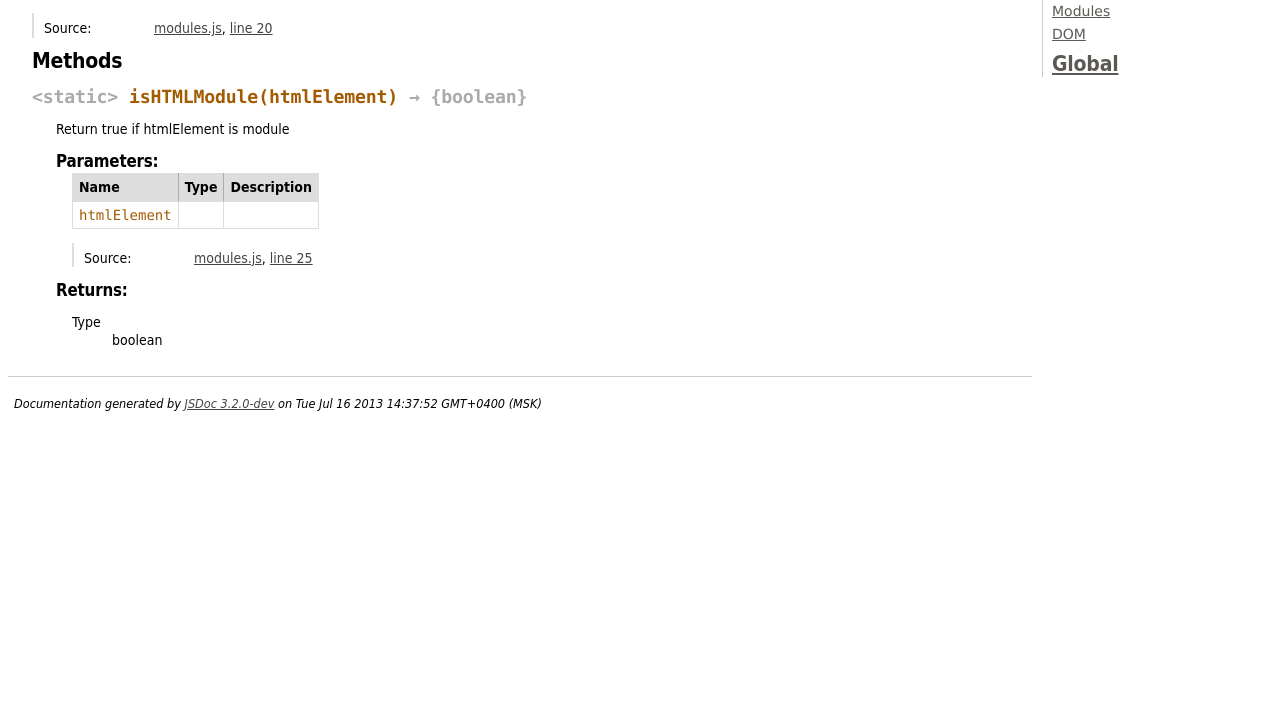
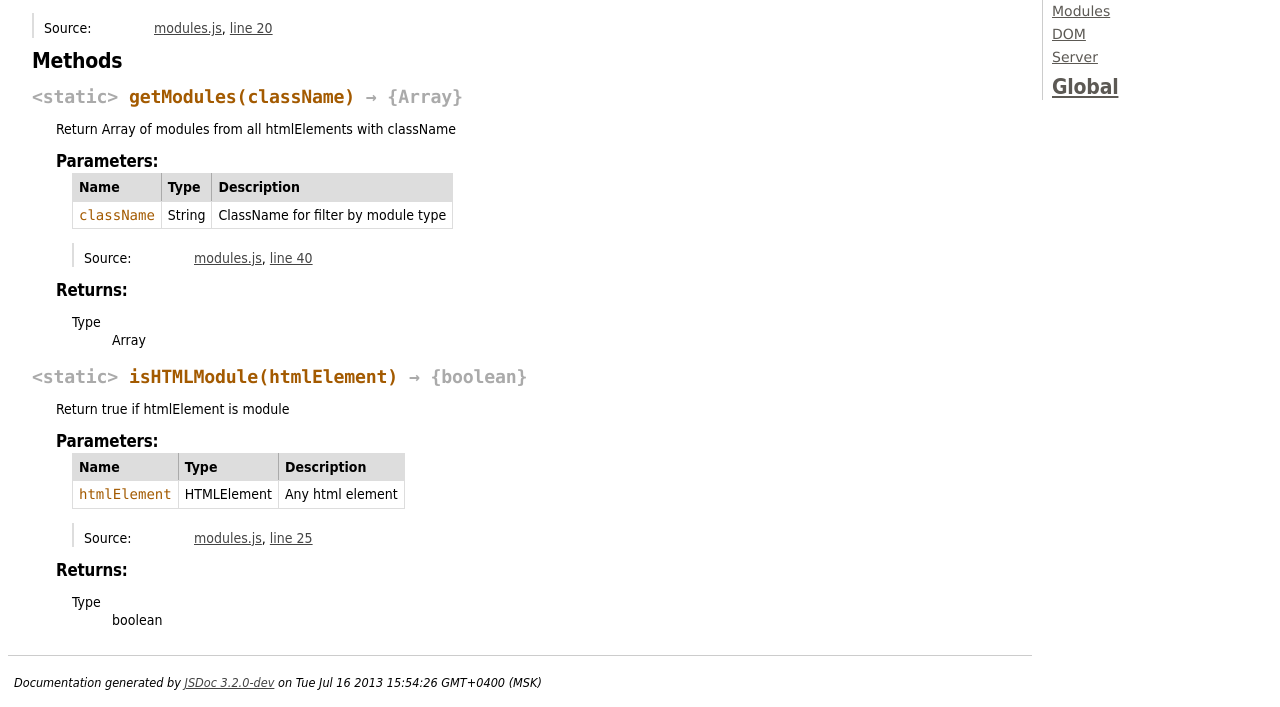
Before and after one commit to trukhinyuri/modules.js, a plain HTML site: page jsDoc/Modules.DOM.html in a window 1280 px wide. Shown: the part 93-800 px from the top of the page. Drawn offline with Linux system fonts and the light colour scheme.

Commit message:
Tests for DOM.getModules

```diff
--- a/jsDoc/Modules.DOM.html
+++ b/jsDoc/Modules.DOM.html
@@ -98,6 +98,141 @@
         <dl>
 
 <dt>
+    <h4 class="name" id="getModules"><span class="type-signature">&lt;static> </span>getModules<span class="signature">(className)</span><span class="type-signature"> &rarr; {Array}</span></h4>
+
+
+</dt>
+<dd>
+
+
+    <div class="description">
+        Return Array of modules from all htmlElements with className
+    </div>
+
+
+
+
+
+
+
+        <h5>Parameters:</h5>
+
+
+<table class="params">
+    <thead>
+	<tr>
+
+		<th>Name</th>
+
+
+		<th>Type</th>
+
+
+
+
+
+		<th class="last">Description</th>
+	</tr>
+	</thead>
+
+	<tbody>
+
+
+        <tr>
+
+                <td class="name"><code>className</code></td>
+
+
+            <td class="type">
+
+
+<span class="param-type">String</span>
+
+
+
+            </td>
+
+
+
+
+
+            <td class="description last">ClassName for filter by module type</td>
+        </tr>
+
+
+	</tbody>
+</table>
+
+
+
+<dl class="details">
+
+
+
+
+
+
+
+
+
+
+
+
+
+
+
+
+
+
+
+    <dt class="tag-source">Source:</dt>
+    <dd class="tag-source"><ul class="dummy"><li>
+        <a href="modules.js.html">modules.js</a>, <a href="modules.js.html#line40">line 40</a>
+    </li></ul></dd>
+
+
+
+
+
+
+
+</dl>
+
+
+
+
+
+
+
+
+
+
+
+    <h5>Returns:</h5>
+
+
+
+
+<dl>
+	<dt>
+		Type
+	</dt>
+	<dd>
+
+<span class="param-type">Array</span>
+
+
+	</dd>
+</dl>
+
+
+
+
+</dd>
+
+
+
+<dt>
     <h4 class="name" id="isHTMLModule"><span class="type-signature">&lt;static> </span>isHTMLModule<span class="signature">(htmlElement)</span><span class="type-signature"> &rarr; {boolean}</span></h4>
 
 
@@ -145,13 +280,18 @@
 
             <td class="type">
 
+
+<span class="param-type">HTMLElement</span>
+
+
+
             </td>
 
 
 
 
 
-            <td class="description last"></td>
+            <td class="description last">Any html element</td>
         </tr>
 
 
@@ -241,13 +381,13 @@
 </div>
 
 <nav>
-    <h2><a href="index.html">Index</a></h2><h3>Namespaces</h3><ul><li><a href="global.html#Modules">Modules</a></li><li><a href="Modules.DOM.html">DOM</a></li></ul><h3><a href="global.html">Global</a></h3>
+    <h2><a href="index.html">Index</a></h2><h3>Namespaces</h3><ul><li><a href="global.html#Modules">Modules</a></li><li><a href="Modules.DOM.html">DOM</a></li><li><a href="Modules.Server.html">Server</a></li></ul><h3><a href="global.html">Global</a></h3>
 </nav>
 
 <br clear="both">
 
 <footer>
-    Documentation generated by <a href="https://github.com/jsdoc3/jsdoc">JSDoc 3.2.0-dev</a> on Tue Jul 16 2013 14:37:52 GMT+0400 (MSK)
+    Documentation generated by <a href="https://github.com/jsdoc3/jsdoc">JSDoc 3.2.0-dev</a> on Tue Jul 16 2013 15:54:26 GMT+0400 (MSK)
 </footer>
 
 <script> prettyPrint(); </script>
```
Also changed, not shown: jsDoc/global.html (+3 -3 lines), jsDoc/index.html (+2 -2 lines), jsDoc/modules.js.html (+34 -4 lines), tests/modules.js (+40 -21 lines), tests/modulesTests.js (+58 -8 lines), 1 other file.
